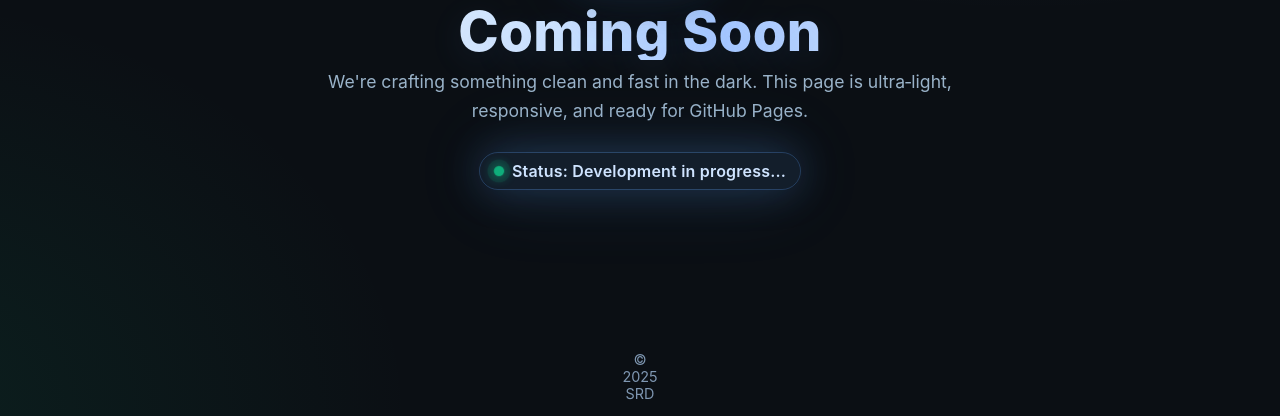
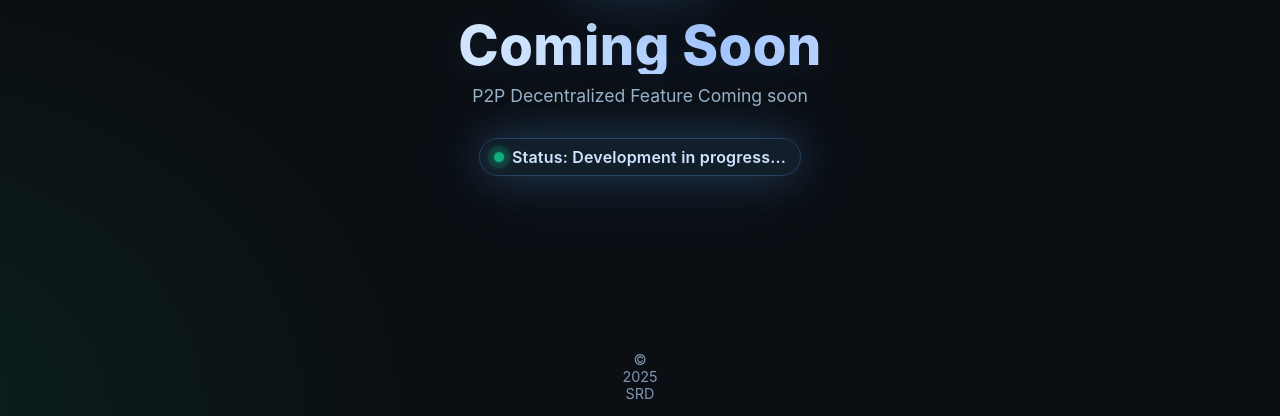
Before and after one commit to AryanDubey2025/srd.exchange, a plain HTML site: page index.html in a window 1280 px wide. Shown: the part 384-800 px from the top of the page. Drawn offline with Linux system fonts and the light colour scheme.

Commit message:
Update index.html

```diff
--- a/index.html
+++ b/index.html
@@ -126,7 +126,7 @@
 
     </div>
     <h1>Coming&nbsp;Soon</h1>
-    <p class="sub">We&apos;re crafting something clean and fast in the dark. This page is ultra‑light, responsive, and ready for GitHub Pages.</p>
+    <p class="sub"> P2P Decentralized Feature Coming soon </p>
     <span class="pill"><span class="dot" aria-hidden="true"></span> Status: Development in progress... </span>
   </main>
   <footer>© <span id="yr"></span> SRD</footer>
```
